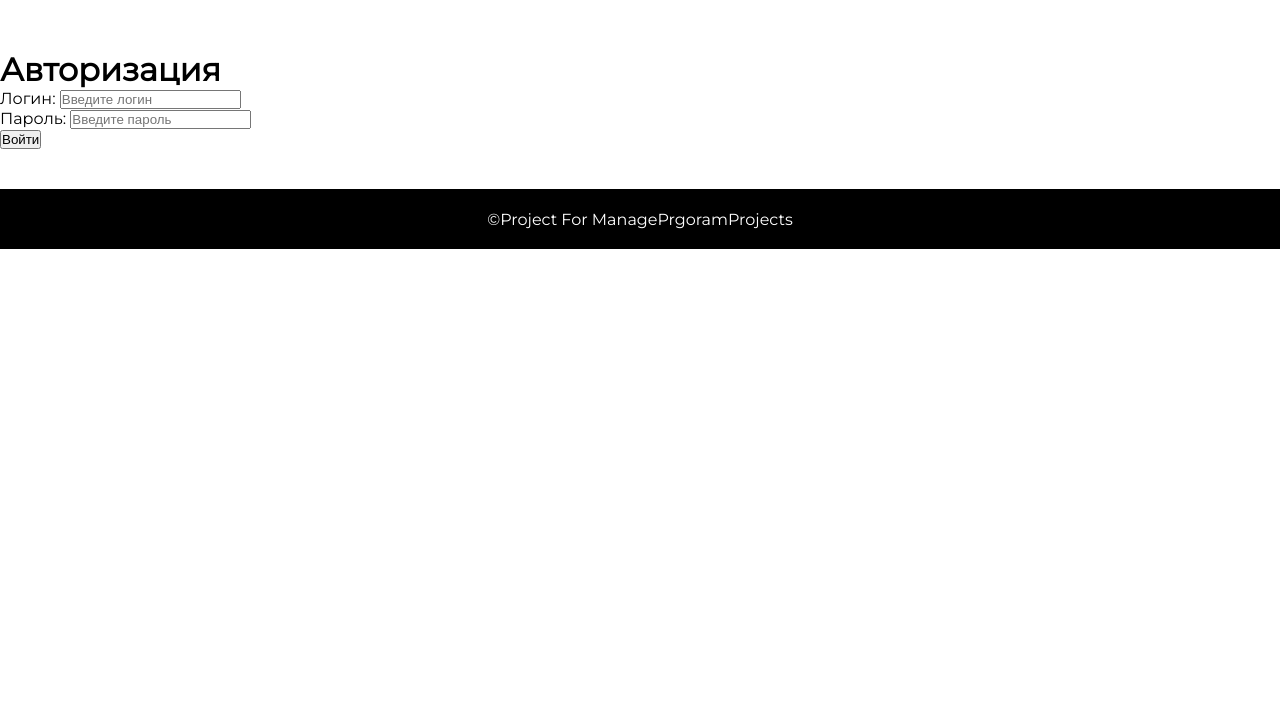
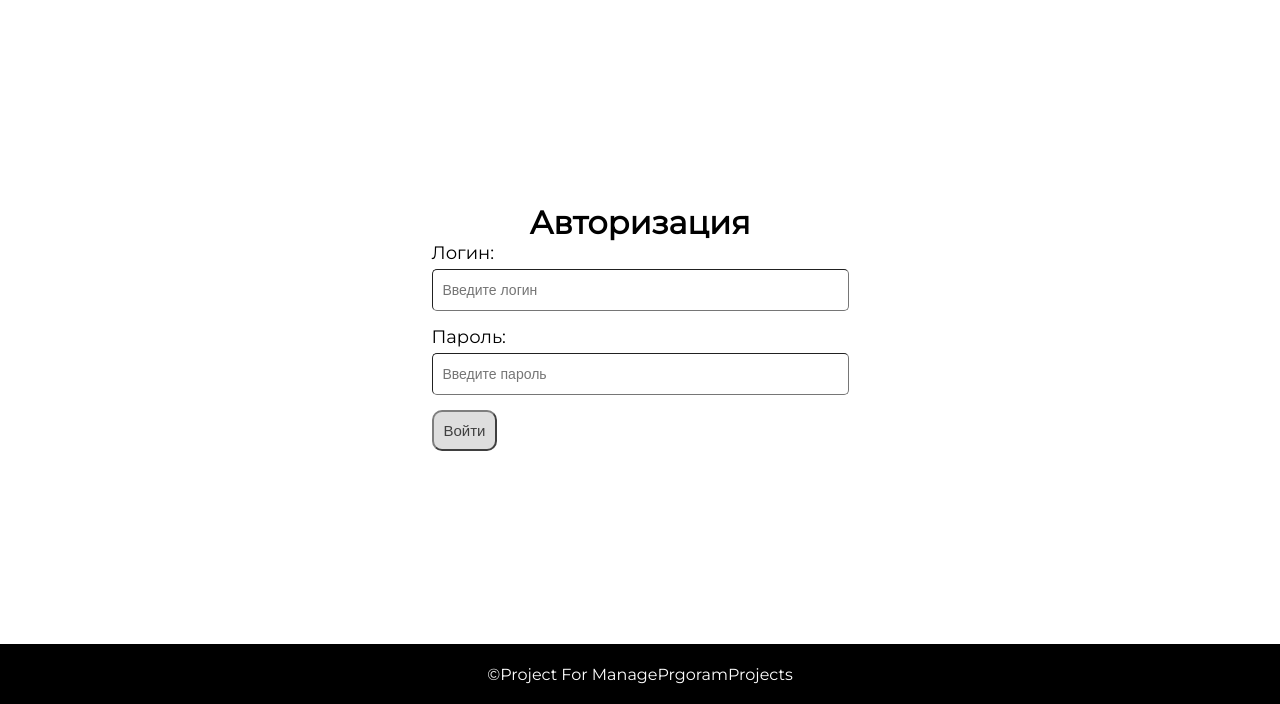
Before and after one commit to MatveyMahlyshev/CodoLingua, a Django app: page /users/login/ in a window 1280 px wide. Shown: the part 96-800 px from the top of the page. Run offline with Django 4.2, Linux system fonts and the light colour scheme.

Commit message:
need to fill topic pages

```diff
--- a/django/codolangua/codelang/static/codelang/css/topicPage.css
+++ b/django/codolangua/codelang/static/codelang/css/topicPage.css
@@ -38,6 +38,7 @@ main {
     flex-direction: column;
     position: relative;
     background-color: white;
+    margin: 0 75px;
 }
 
 .code-example{
@@ -47,6 +48,7 @@ main {
     border-radius: 10px;
     color: white;
     background-color: rgb(39, 38, 38);
+    margin: 10px 0;
 }
 
 .code-example header{
@@ -69,3 +71,6 @@ main {
 .code-example button:hover{
     background-color: rgb(110, 109, 109);
 }
+.topic-content{
+    font-size: 18px;
+}
--- a/django/codolangua/codelang/templates/codelang/topic-page.html
+++ b/django/codolangua/codelang/templates/codelang/topic-page.html
@@ -28,7 +28,7 @@
   </aside>
   <main>
     {% for key, value in text.items %}
-    <p>{{ value }}</p>
+    <p class="topic-content">{{ value }}</p>
     <div class="code-example">
       <header>
         <span>python</span>
--- a/django/codolangua/codelang/views.py
+++ b/django/codolangua/codelang/views.py
@@ -17,11 +17,7 @@ def show_python_page(request):
     # for i in Topic.objects.filter(pk__gt=35):
     #     language.topic.add(i)
     i = 1
-    for slug in slugs.splitlines():
 
-        Topic.objects.filter(pk=i).update(topic_slug=slug)
-
-        i += 1
     data = {'title': f'Теория {language.title}',
             'topics': topics}
     return render(request, 'codelang/python-page.html', context=data)
--- a/django/codolangua/users/templates/users/login.html
+++ b/django/codolangua/users/templates/users/login.html
@@ -1,13 +1,25 @@
-{% extends 'base.html' %}
-
-{% block content %}
+{% extends 'base.html' %} {%load static%} {% block link %}
+<link
+  type="text/css"
+  href="{% static 'codelang/css/reg-log-form.css' %}"
+  rel="stylesheet"
+/>
+{%endblock%} {% block content %}
+<main>
+  <div class="form-wrapper">
     <h1>Авторизация</h1>
     <form method="post">
       {% csrf_token %}
-    {{ form.as_p }}
+      <div class="login field">
+        {{ form.username.label_tag }} {{ form.username }}
+      </div>
+      <div class="password field">
+        {{ form.password.label_tag }} {{ form.password }}
+      </div>
       <p>
-        <button type="submit">Войти</button>
+        <button type="submit" class="btn">Войти</button>
       </p>
     </form>
-
+  </div>
+</main>
 {% endblock %}
--- a/django/codolangua/users/templates/users/register.html
+++ b/django/codolangua/users/templates/users/register.html
@@ -20,11 +20,11 @@
                 {{ form.email.label_tag }}
                 {{ form.email }}
             </div>
-            <div class="email field">
+            <div class="name field">
                 {{ form.first_name.label_tag }}
                 {{ form.first_name }}
             </div>
-            <div class="email field">
+            <div class="surname field">
                 {{ form.last_name.label_tag }}
                 {{ form.last_name }}
             </div>
```
Also changed, not shown: django/codolangua/db.sqlite3. Lines whose indentation alone changed are shown as unchanged.
